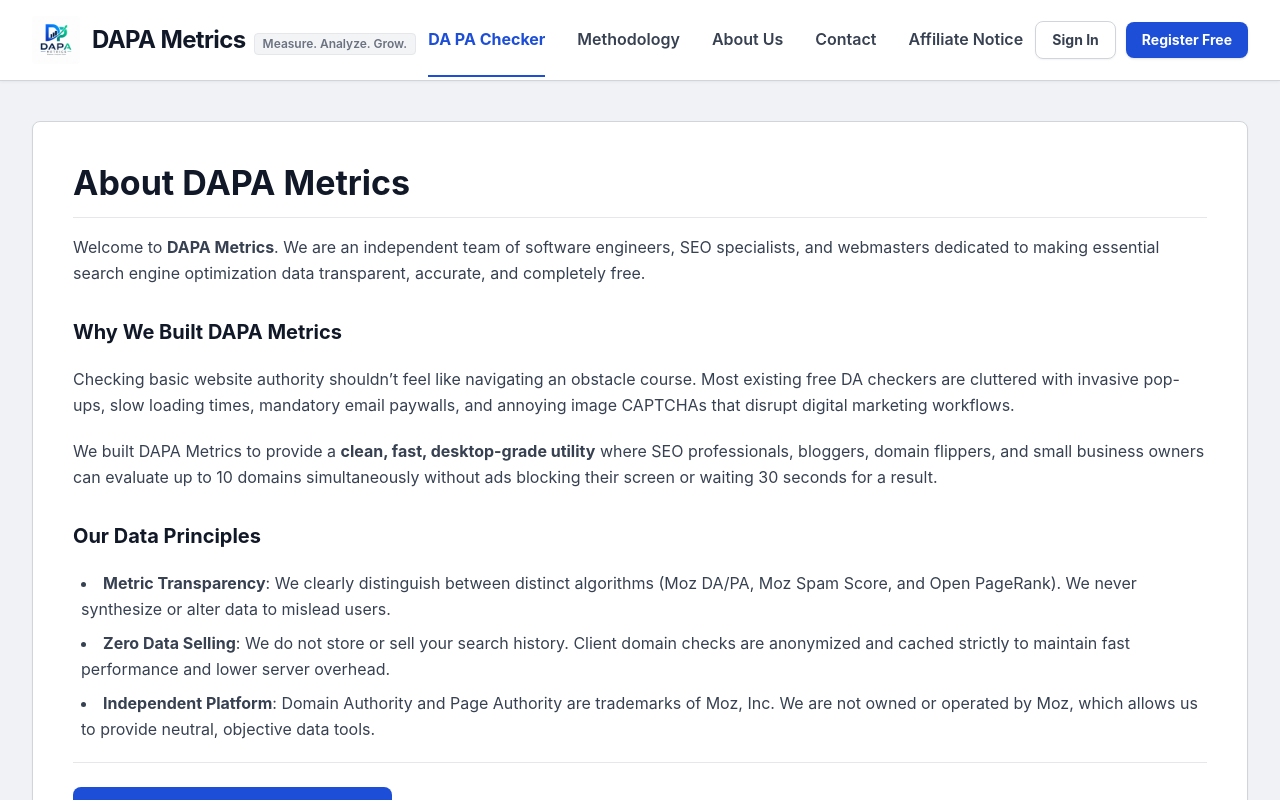
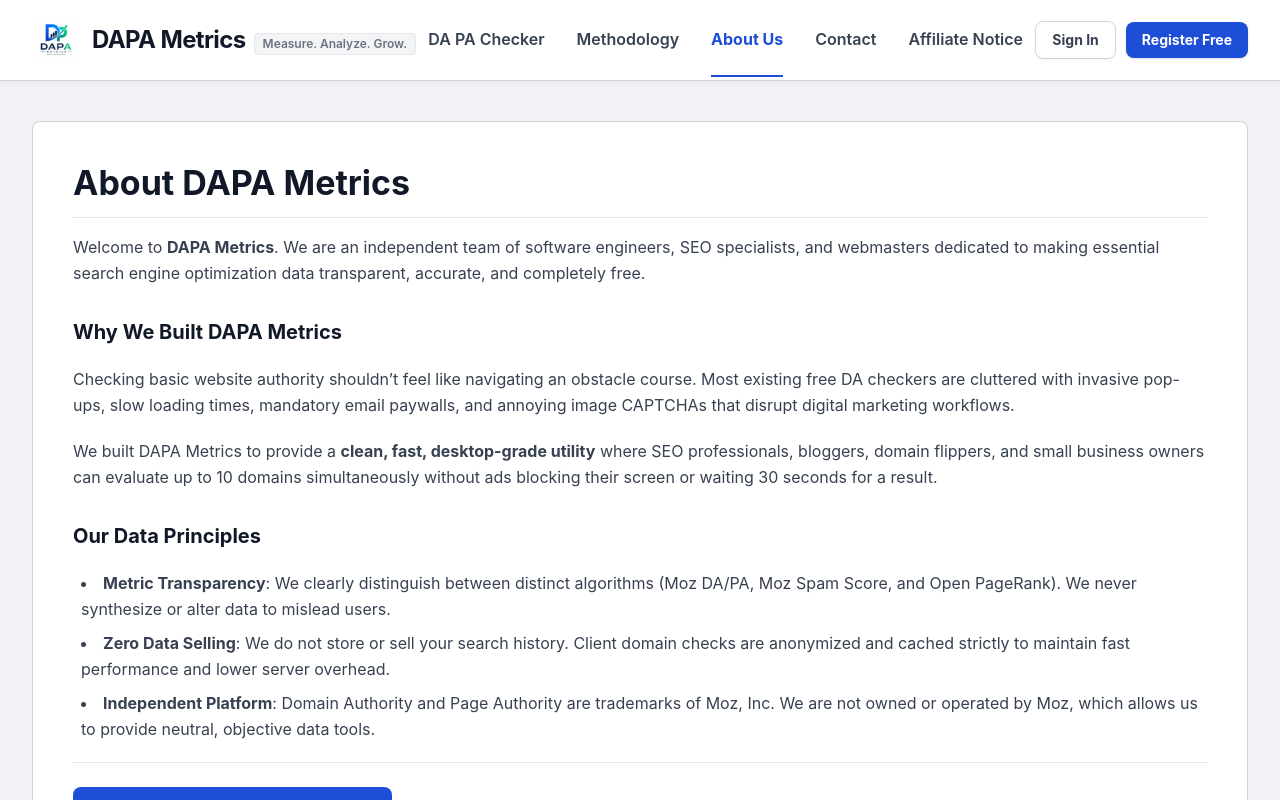
Before and after one commit to azhero911/DAPAchecker, a Next.js app: page /about in a window 1280 px wide. Shown: the top 800 px of the page. Built offline with nearby package versions, Linux system fonts and the light colour scheme; no server answers.

Commit message:
Highlight active navigation tab dynamically based on current page URL

```diff
--- a/src/components/Header.tsx
+++ b/src/components/Header.tsx
@@ -3,10 +3,11 @@
 
 import React, { useState, useEffect } from 'react';
 import Link from 'next/link';
-import { useRouter } from 'next/navigation';
+import { useRouter, usePathname } from 'next/navigation';
 
 export default function Header() {
   const router = useRouter();
+  const pathname = usePathname();
   const [currentUser, setCurrentUser] = useState<{ role: string; name: string; email: string } | null>(null);
 
   const loadUser = () => {
@@ -62,19 +63,54 @@
 
         {/* Navigation Links */}
         <nav className="hidden lg:flex items-center space-x-8 text-base font-semibold text-gray-700">
-          <Link href="/" className="text-[#1D4ED8] font-bold border-b-2 border-[#1D4ED8] pb-6 pt-6">
+          <Link
+            href="/"
+            className={`pb-6 pt-6 border-b-2 transition ${
+              pathname === '/'
+                ? 'text-[#1D4ED8] font-bold border-[#1D4ED8]'
+                : 'text-gray-700 hover:text-gray-900 border-transparent'
+            }`}
+          >
             DA PA Checker
           </Link>
-          <Link href="/methodology" className="hover:text-gray-900 pb-6 pt-6 border-b-2 border-transparent transition">
+          <Link
+            href="/methodology"
+            className={`pb-6 pt-6 border-b-2 transition ${
+              pathname === '/methodology'
+                ? 'text-[#1D4ED8] font-bold border-[#1D4ED8]'
+                : 'text-gray-700 hover:text-gray-900 border-transparent'
+            }`}
+          >
             Methodology
           </Link>
-          <Link href="/about" className="hover:text-gray-900 pb-6 pt-6 border-b-2 border-transparent transition">
+          <Link
+            href="/about"
+            className={`pb-6 pt-6 border-b-2 transition ${
+              pathname === '/about'
+                ? 'text-[#1D4ED8] font-bold border-[#1D4ED8]'
+                : 'text-gray-700 hover:text-gray-900 border-transparent'
+            }`}
+          >
             About Us
           </Link>
-          <Link href="/contact" className="hover:text-gray-900 pb-6 pt-6 border-b-2 border-transparent transition">
+          <Link
+            href="/contact"
+            className={`pb-6 pt-6 border-b-2 transition ${
+              pathname === '/contact'
+                ? 'text-[#1D4ED8] font-bold border-[#1D4ED8]'
+                : 'text-gray-700 hover:text-gray-900 border-transparent'
+            }`}
+          >
             Contact
           </Link>
-          <Link href="/affiliate-disclosure" className="hover:text-gray-900 pb-6 pt-6 border-b-2 border-transparent transition">
+          <Link
+            href="/affiliate-disclosure"
+            className={`pb-6 pt-6 border-b-2 transition ${
+              pathname === '/affiliate-disclosure'
+                ? 'text-[#1D4ED8] font-bold border-[#1D4ED8]'
+                : 'text-gray-700 hover:text-gray-900 border-transparent'
+            }`}
+          >
             Affiliate Notice
           </Link>
         </nav>
```
